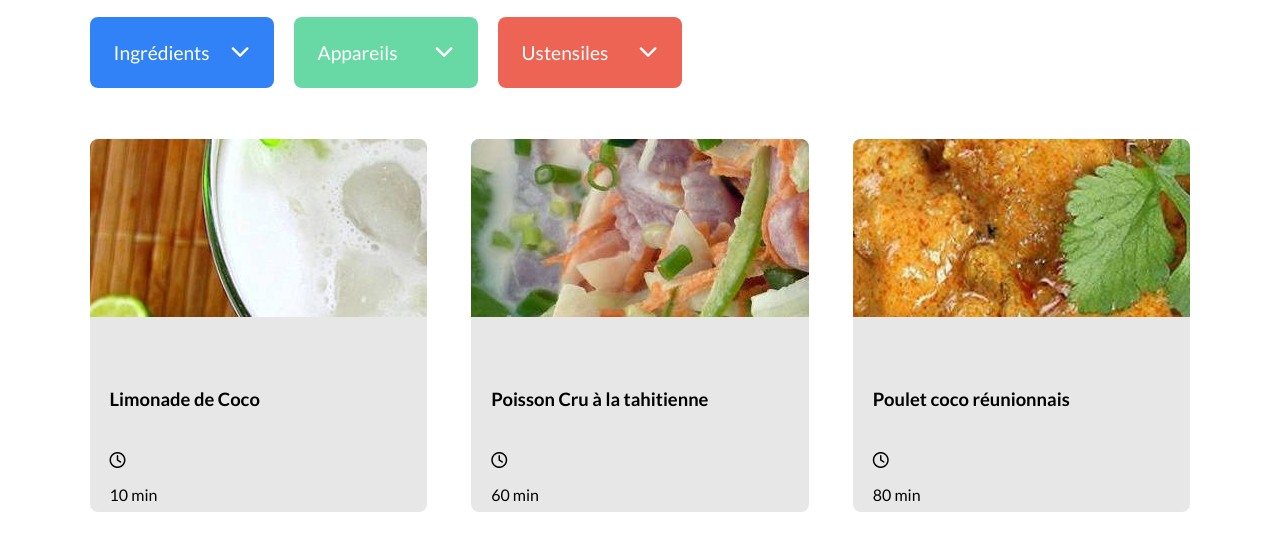
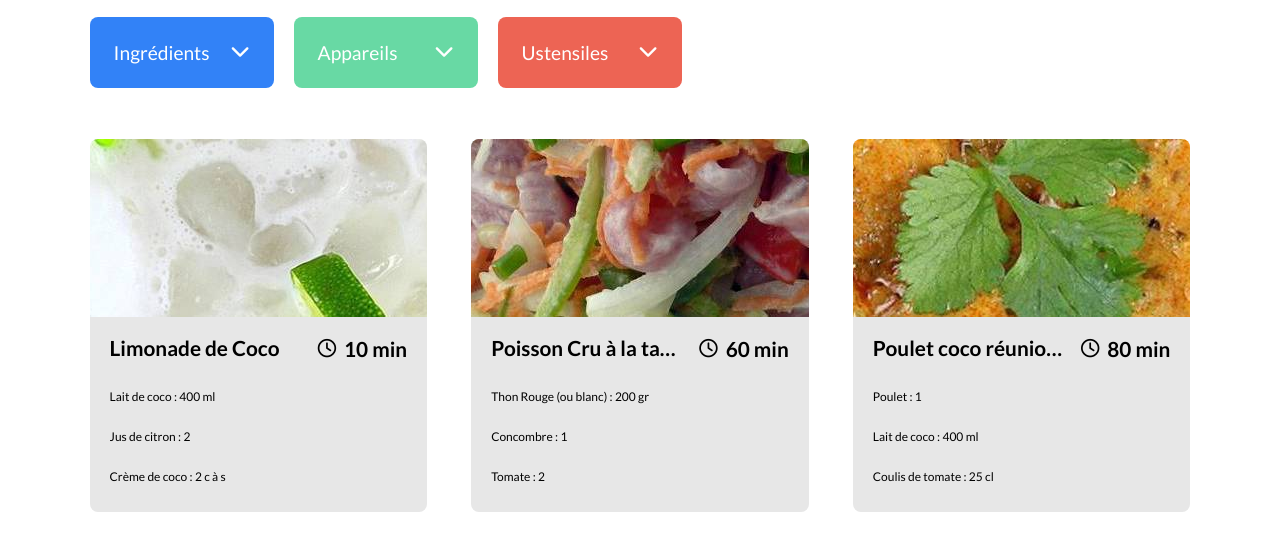
Before and after one commit to Zicaa/Les_petits_plats, a plain HTML site: page index.html in a window 1280 px wide. Shown: the part 226-759 px from the top of the page. Drawn offline with Linux system fonts and the light colour scheme.

Commit message:
update_css

```diff
--- a/css/style.css
+++ b/css/style.css
@@ -38,6 +38,8 @@ body {
 .recipes-card-img {
   object-fit: cover;
   box-sizing: border-box;
+  width: 100%;
+  height: 178px;
 }
 
 h1 {
@@ -150,16 +152,60 @@ article {
   max-width: 24rem;
 }
 
-.recipes-card-title-h3 {
+.recipes-card-title {
   display: flex;
   justify-content: space-between;
   align-items: center;
   font-size: 1.15rem;
-  padding-bottom: 1.25rem;
-  padding-top: 2rem;
   line-height: 1.5rem;
   box-sizing: border-box;
   white-space: nowrap;
+}
+
+.recipes-card-title-h3 {
+  overflow: hidden;
+  text-overflow: ellipsis;
+  line-height: 1.3rem;
+  font-size: 1.3rem;
+  margin: 0;
+}
+
+.recipes-card-title-time {
+  display: flex;
+  justify-content: space-between;
+  align-items: center;
+  font-weight: 700;
+  align-self: center;
+  padding-left: 1rem;
+  margin: 0;
+}
+
+.recipes-card-title-time-txt {
+  margin: 0;
+  padding-left: 0.5rem;
+  font-size: 1.3rem;
+}
+
+.recipes-card-description-content {
+  display: grid;
+  column-gap: 1rem;
+  justify-content: space-between;
+  box-sizing: border-box;
+}
+
+menu, ol, ul {
+  list-style: none;
+  padding: 0;
+}
+
+.recipes-card-ingredient {
+  display: flex;
+  line-height: 1rem;
+  overflow: hidden;
+  white-space: nowrap;
+  font-size: 0.75rem;
+  padding: 0;
+  margin: 0;
 }
 
 /*****************Responsive*******************/
--- a/scripts/index.js
+++ b/scripts/index.js
@@ -1,2 +1,2 @@
-// Affichage des recettes _________________________________________
+// J'appelle ma factory pour création des cards
 recipesCardFactory(recipes)
```
